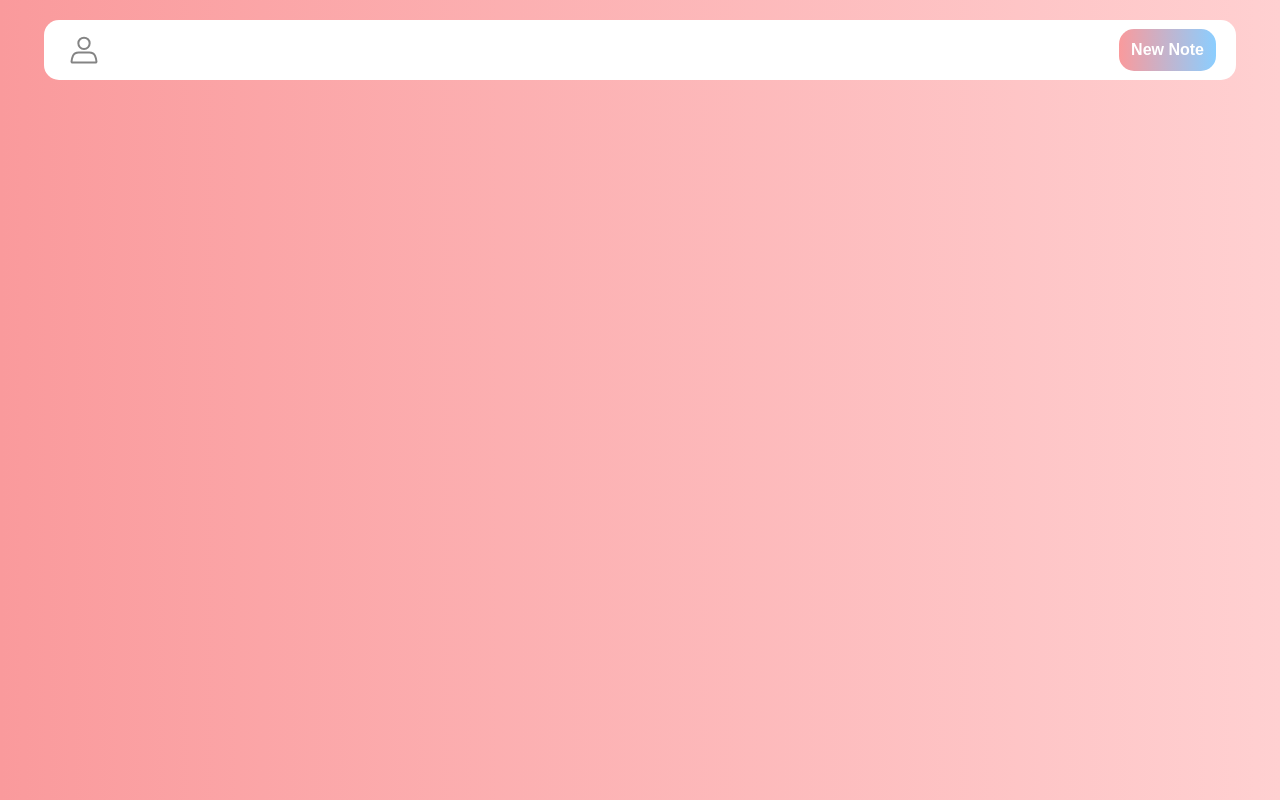
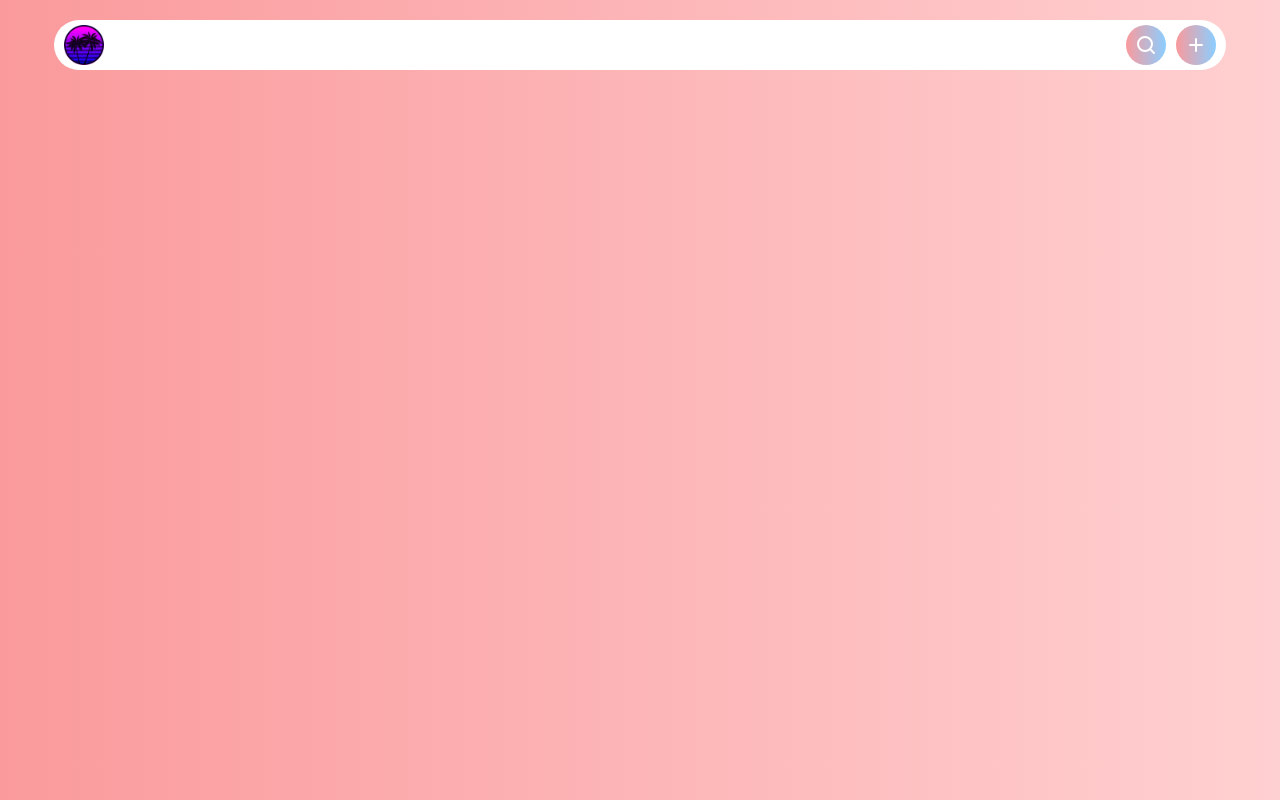
Before and after one commit to Saiby100/markdown-webapp, a React (Create React App) app in the folder client/: page /notes/1 in a window 1280 px wide. Built offline with nearby package versions, Linux system fonts and the light colour scheme.

Commit message:
Updated toolbar ui

```diff
--- a/client/src/components/styles/toolbar.module.scss
+++ b/client/src/components/styles/toolbar.module.scss
@@ -5,31 +5,38 @@
     display: flex;
     justify-content: space-between;
     background: white;
-    height: px-to-rem(60);
-    color: $text-colour-light;
+    height: px-to-rem(50);
+    color: $text-colour-dark;
     width: 90%;
     align-items: center;
-    border-radius: px-to-rem(15);
-    padding: 0px px-to-rem(20);
+    border-radius: px-to-rem(50);
+    padding: 0px px-to-rem(10);
     position: absolute;
     top: 0;
     left: 50%;
     transform: translateX(-50%);
     margin-top: px-to-rem(20);
 
+    button {
+        font-size: px-to-rem(16);
+        padding: px-to-rem(12);
+    }
+
     .profilecontainer {
         display: flex;
         gap: px-to-rem(20);
+        align-items: center;
 
         h1 {
             font-size: px-to-rem(24);
-            font-weight: 500;
+            font-weight: 700;
         }
     }
 
-    button {
-        font-size: px-to-rem(16);
-        padding: px-to-rem(12);
-        border-radius: px-to-rem(15);
+    .toolicons {
+        display: flex;
+        gap: px-to-rem(10);
+        align-items: center;
     }
+
 }
--- a/client/src/components/toolbar.js
+++ b/client/src/components/toolbar.js
@@ -1,22 +1,25 @@
 import React from "react";
-import { TextButton } from "./button";
+import { RoundIconButton, ProfileButton } from "./button";
 import styles from "./styles/toolbar.module.scss"
 
-const Toolbar = ({username, newNotePress}) => {
+const Toolbar = ({username, toolFunctions}) => {
 
-    const handleNewNotePress = () => {
-        newNotePress();
-    }
     return (
         <div className={styles.container}>
             <div className={styles.profilecontainer}>
-                <img src="/profile.svg" alt="profile" />
+                <ProfileButton icon={"/tree.png"} onClick={() => alert("Tree icon pressed")}/>
                 <h1>{username}</h1>
             </div>
-            <TextButton
-                text="New Note"
-                onClick={handleNewNotePress}
-            />
+            <div className={`${styles.toolicons}`}>
+                <RoundIconButton
+                    icon={"/search.svg"}
+                    alt={"search"}
+                    onClick={() => toolFunctions.searchPress()}/>
+                <RoundIconButton
+                    icon={"/add.svg"}
+                    alt={"add note"}
+                    onClick={() => toolFunctions.newNotePress()}/>
+            </div>
         </div>
     );
 }
```
